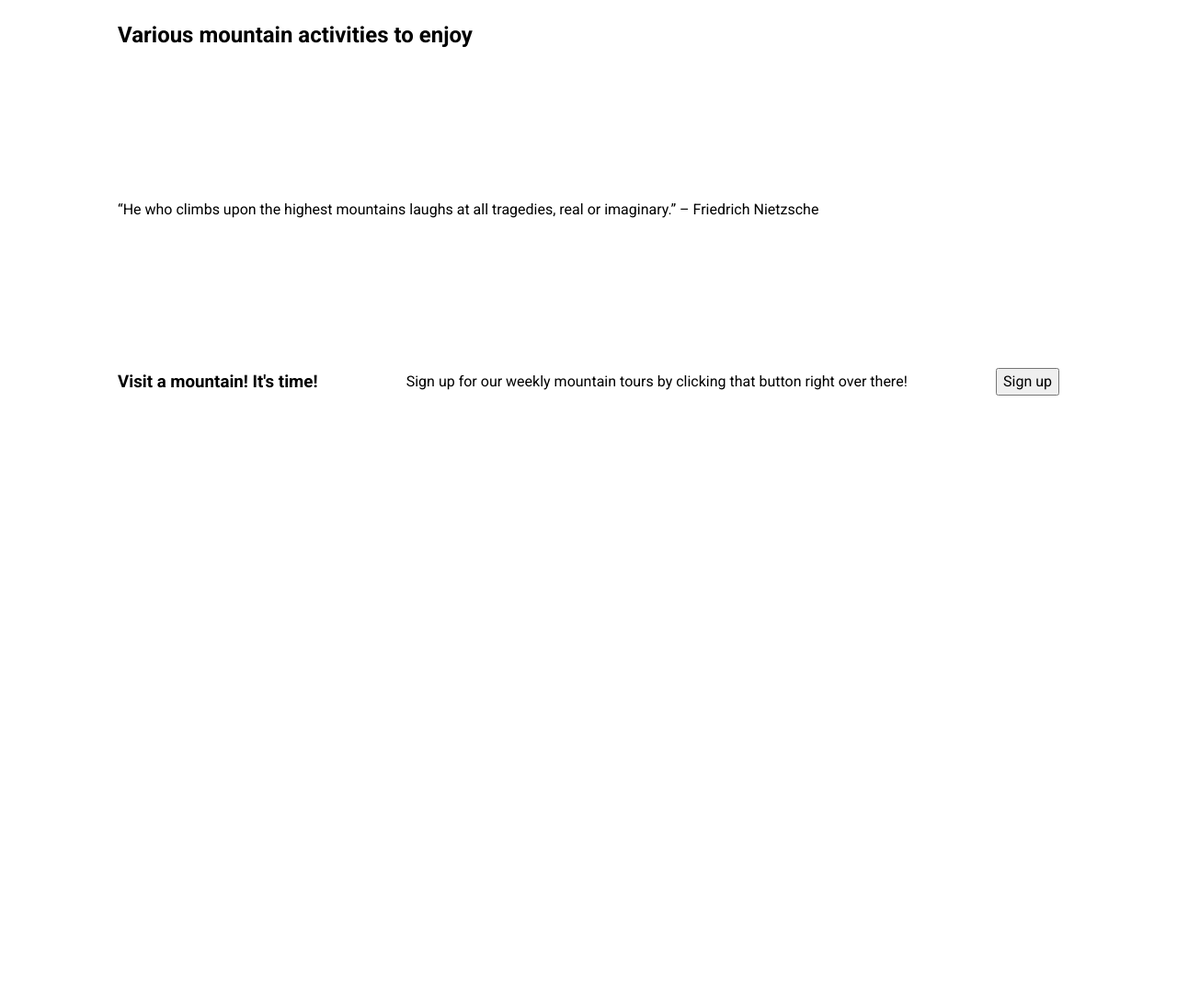
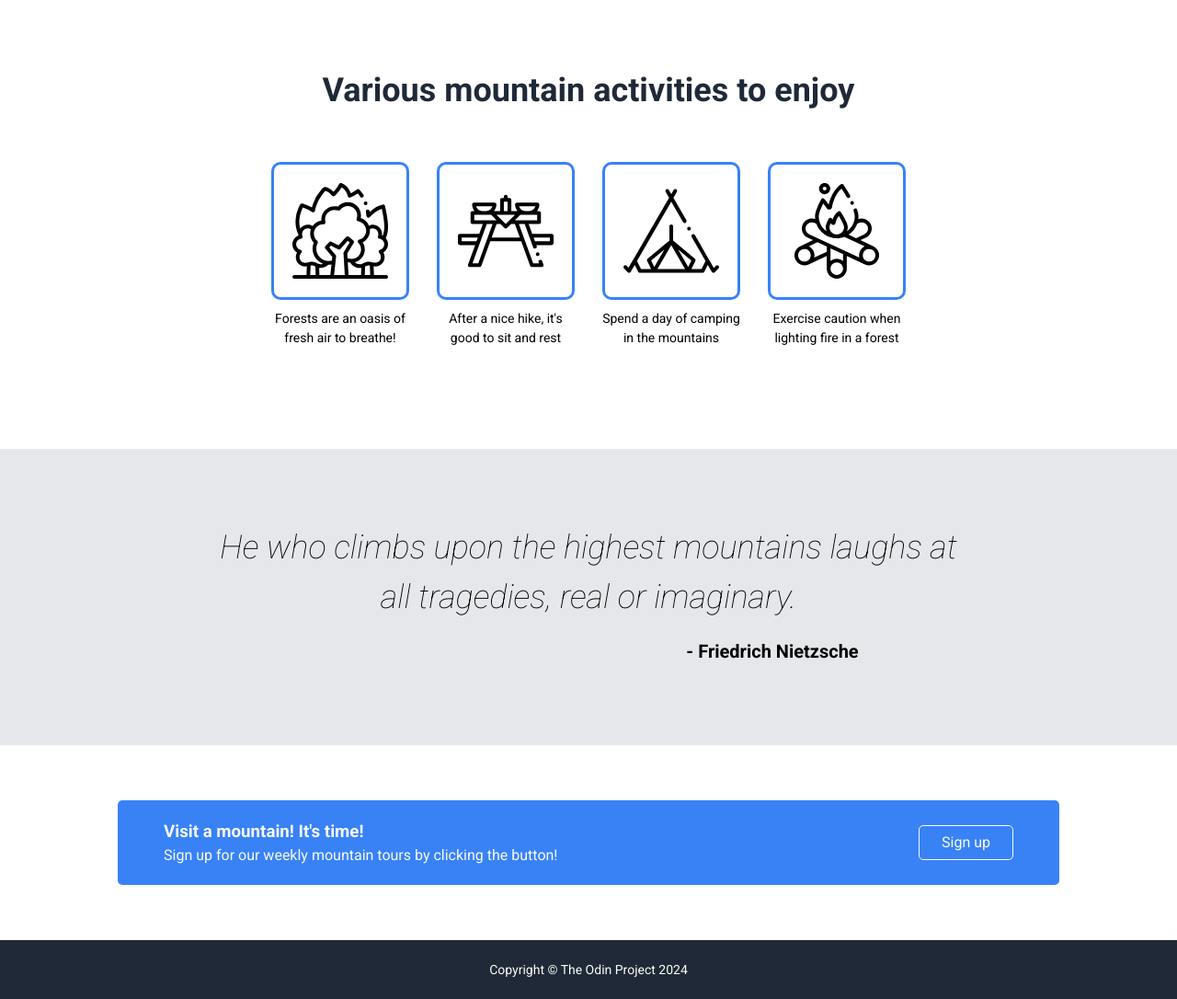
Before and after one commit to perun22/landing-page, a plain HTML site: page index.html in a window 1280 px wide. Shown: the part 620-1706 px from the top of the page at 92% size. Before the commit the page ends 1130 px from the top, so only its background shows below. Drawn offline with Linux system fonts and the light colour scheme.

Commit message:
Add styles and update html and css file

```diff
--- a/index.html
+++ b/index.html
@@ -21,10 +21,10 @@
         </nav>
     </header>
     <section class="hero">
-        <div class="container row space">
+        <div class="container row">
             <div class="hero-content">
                 <h1 class="hero-title">Mountains are awesome</h1>
-                <p class="hero-text">Whether you prefer hiking or simply camping, mountains are the best place to practice the art of natural living and enjoy the majestic beauty and vastness of these silent giants</p>
+                <p class="hero-text">Whether you prefer camping or simply hiking, mountains are the best place to practice the art of natural living and enjoy the majestic beauty and vastness of these silent giants</p>
                 <button class="hero-btn">Sign up</button>
             </div>
             <div class="hero-img">
@@ -33,42 +33,46 @@
         </div>
     </section>
     <main class="content">
+        <h2 class="content-title">Various mountain activities to enjoy</h2>
         <div class="container row space">
-            <h2 class="content-title">Various mountain activities to enjoy</h2>
-            <div>
+            <div class="box-containers">
                 <div class="box">
-                    <img src="" alt="">
-                    <p></p>
+                    <img src="/images/forest.svg" alt="forest icon" class="box-img">
+                    <p>Forests are an oasis of fresh air to breathe!</p>
                 </div>
                 <div class="box">
-                    <img src="" alt="">
-                    <p></p>
+                    <img src="/images/bench.svg" alt="bench icon" class="box-img">
+                    <p>After a nice hike, it's good to sit and rest</p>
                 </div>
                 <div class="box">
-                    <img src="" alt="">
-                    <p></p>
+                    <img src="/images/camping.svg" alt="camping icon" class="box-img">
+                    <p>Spend a day of camping in the mountains</p>
                 </div>
                 <div class="box">
-                    <img src="" alt="">
-                    <p></p>
+                    <img src="/images/bonfire.svg" alt="bonfire icon" class="box-img">
+                    <p>Exercise caution when lighting fire in a forest</p>
                 </div>
             </div>
         </div>
     </main>
     <section class="quote">
-        <div class="container row space">
-            <blockquote>“He who climbs upon the highest mountains laughs at all tragedies, real or imaginary.” – Friedrich Nietzsche</blockquote>
+        <div class="container row">
+            <blockquote>He who climbs upon the highest mountains laughs at all tragedies, real or imaginary.<br><span class="author">- Friedrich Nietzsche</span></blockquote>
         </div>
     </section>
-    <section class="cta">
+    <section>
         <div class="container row space">
-            <h3 class="cta-title">Visit a mountain! It's time!</h3>
-            <p class="cta-text">Sign up for our weekly mountain tours by clicking that button right over there!</p>
-            <button class="cta-btn">Sign up</button>
+            <div class="cta">
+                <div>
+                    <h3 class="cta-title">Visit a mountain! It's time!</h3>
+                    <p class="cta-text">Sign up for our weekly mountain tours by clicking the button!</p>
+                </div>
+                <div><button class="cta-btn">Sign up</button></div>
+            </div>
         </div>
     </section>
     <footer>
-        <div class="container row"></div>
+        <p class="copyright">Copyright © The Odin Project 2024</p>
     </footer>
 </body>
 </html>
--- a/styles.css
+++ b/styles.css
@@ -58,7 +58,7 @@ header {
 }
 
 .space {
-    padding: 80px 0;
+    padding: 60px 0;
 }
 
 .logo {
@@ -76,6 +76,7 @@ header {
 
 .hero {
     background-color: #1f2937;
+    padding: 100px 0;
 }
 
 .hero-content {
@@ -104,14 +105,114 @@ header {
     border-radius: 8px;
     width: fit-content;
     padding: 8px 24px;
+    cursor: pointer;
 }
+
+.hero-btn:hover {
+    color: #f9faf8;
+    background-color: #1a5fd0;
+}
+
 
 .hero-img {
     width: 45%;
     align-self: center;
 }
 
+.content {
+    padding: 50px 0;
+}
+.content-title {
+    text-align: center;
+    font-size: 36px;
+    color: #1f2937;
+    margin: 50px 0 0 0;
+    line-height: 1;
+}
+
+.box-containers {
+    display: flex;
+    justify-content: center;
+    width: 100%;
+    gap: 30px;
+}
+
+.box {
+    display: flex;
+    flex-direction: column;
+    align-items: center;
+    text-align: center;
+    gap: 10px;
+    font-size: 14px;
+}
+
+.box p {
+    width: 150px;
+}
+
+
+.box-img {
+    width: 150px;
+    height: auto;
+    border: 3px solid #3882f6;
+    border-radius: 10px;
+    padding: 20px;
+    margin: 0;
+}
+
+.quote {
+    background-color: #e5e7eb;
+    padding: 80px 0;
+}
+
+blockquote {
+    font-size: 36px;
+    font-weight: 200;
+    font-style: italic;
+    text-align: center;
+    width: 80%;
+    margin: 0 auto;
+}
+.author {
+    font-size: 20px;
+    font-style: normal;
+    font-weight: bold;
+    margin-left: 400px;
+}
+
+.cta {
+    display: flex;
+    justify-content: space-between;
+    align-items: center;
+    background-color: #3882f6;
+    width: 100%;
+    padding: 20px 50px;
+    color: #f9faf8;
+    border-radius: 5px;
+}
+
+.cta-btn {
+    border: 1px solid #f9faf8;
+    background-color: #3882f6;
+    padding: 6px 24px;
+    border-radius: 5px;
+    color: #f9faf8;
+    cursor: pointer;
+}
+
+.cta-btn:hover {
+    border: 1px solid #1f2937;
+    color: #1f2937;
+}
+
 footer {
     background-color: #1f2937;
     color: #fbfcf8;
+    line-height: 1;
+    padding: 25px 0;
+    font-size: 14px;
 }
+
+.copyright {
+    text-align: center;
+}
```
